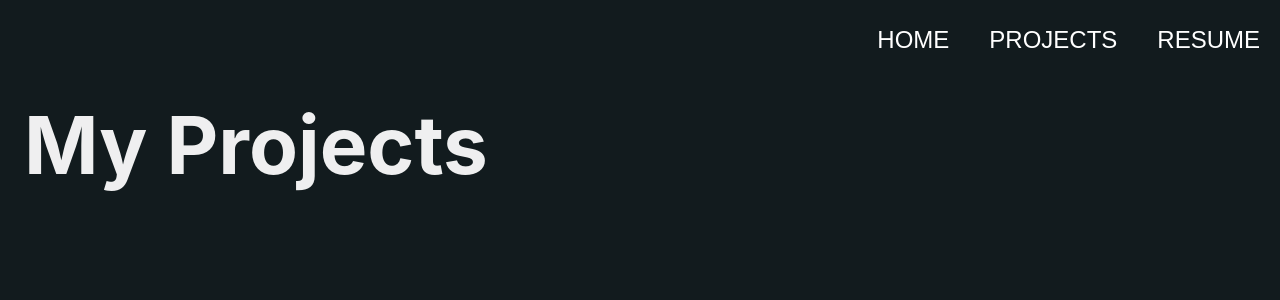
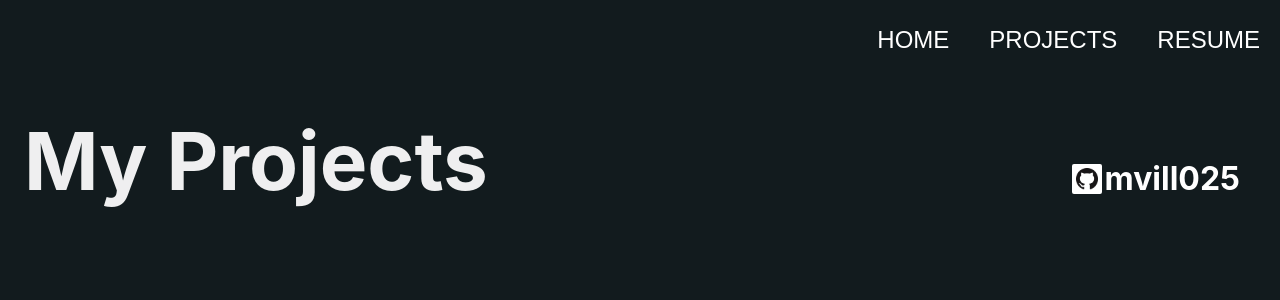
Before and after one commit to mvill025/portfoliosite, a Next.js app: page /projects/Projects in a window 1280 px wide. Shown: the top 300 px of the page. Built offline with nearby package versions, Linux system fonts and the light colour scheme.

Commit message:
adding github tag at the top

```diff
--- a/pages/projects/Projects.module.css
+++ b/pages/projects/Projects.module.css
@@ -4,6 +4,43 @@
   max-width: 1450px;
   margin: auto;
   padding: 0rem 1.5rem;
+}
+
+.top {
+  display: flex;
+  width: 100%;
+
+  align-items: baseline;
+  justify-content: space-between;
+  padding: 1rem 0;
+}
+
+.userGithub {
+  display: flex;
+  flex-direction: row;
+
+
+  display: flex;
+  justify-content: space-between;
+  align-items: baseline;
+  text-align: left;
+
+  padding: 1em;
+
+  color: #fff;
+  border-radius: 10px;
+
+  transition: all .3s ease-out ;
+}
+
+.userGithub:hover,
+.userGithub:focus,
+.userGithub:active {
+  color: #fff;
+  border-color: #2f444d;
+  background-color: #2f444d ;
+  transform: scale(1.03);
+  transition: all .03s linear ;
 }
 
 .projectsContainer {
--- a/pages/projects/Projects.tsx
+++ b/pages/projects/Projects.tsx
@@ -31,7 +31,7 @@ const JupyterNotebookTag = () => (
   >
     <Image
       src={JupyterNotebookIcon}
-      alt="GitHub"
+      alt="JupyterNotebook"
       height="22px"
       width="22px"
       layout="fixed"
@@ -61,7 +61,7 @@ const TypeScriptTag = () => (
   >
     <Image
       src={RIcon}
-      alt="R"
+      alt="TypeScript"
       height="22px"
       width="28px"
       layout="fixed"
@@ -118,13 +118,16 @@ export const Projects = (props: ProjectsProps) => {
       </Head>
       <NavBar />
       <main className={styles.main}>
-        <h1 style={{ margin: "0.2em 0" }}>My Projects</h1>
+        <div className={styles.top}>
+          <h1 style={{ margin: "0.2em 0" }}>My Projects</h1>
+          <a className={styles.userGithub} href="https://github.com/mvill025">
+            <GitHubTag/>
+            <h2>mvill025</h2>
+          </a>
+        </div>
         <div className={styles.projectsContainer}>
           {projects.map(p => <ProjectCard key={p.id} {...p} />)}
         </div>
-        <p>
-          {JSON.stringify(projects[0], null, "\n")}
-        </p>
       </main>
     </div>
   )
--- a/pages/projects/getStaticProps.ts
+++ b/pages/projects/getStaticProps.ts
@@ -50,7 +50,7 @@ export const getStaticProps: GetStaticProps = async (context) => {
       projects,
       user,
     },
-    revalidate: 300,
+    revalidate: 3600,
   }
 }
 
```
